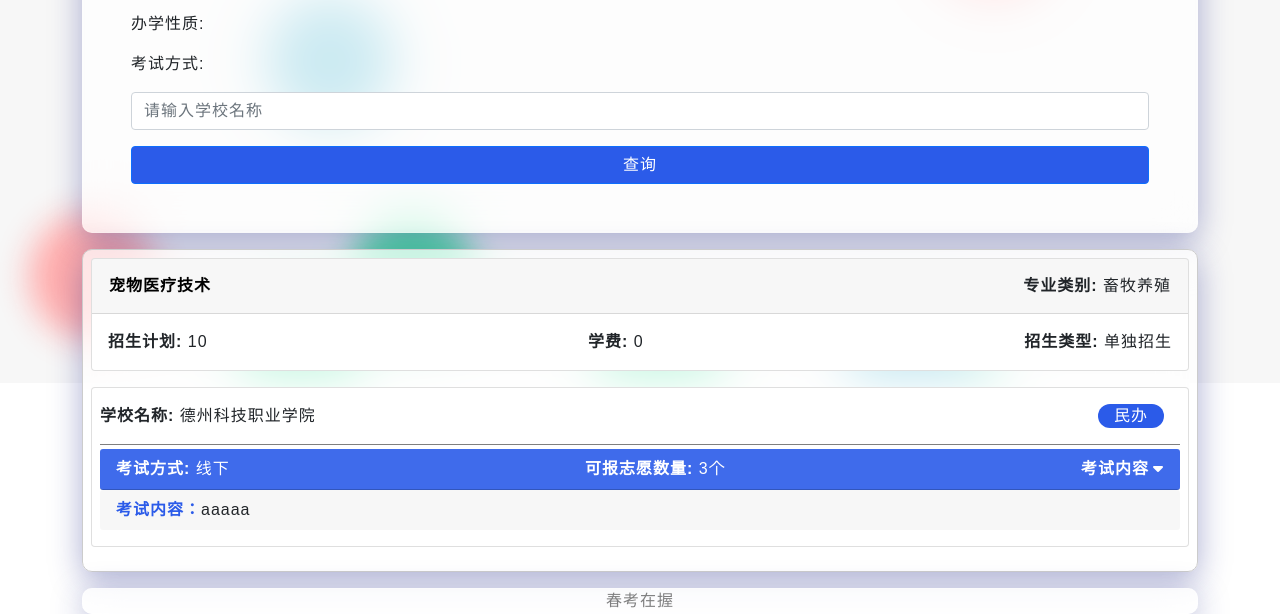
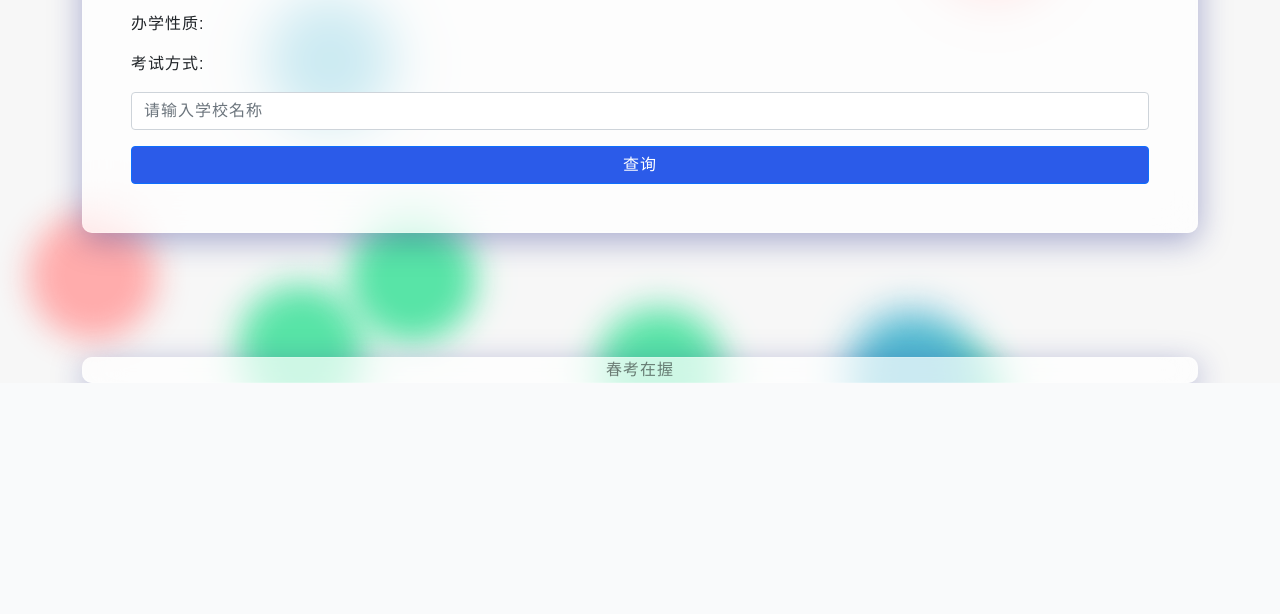
Before and after one commit to pengGgxp/chaxunxitong_dx, a Django app: page /cx_danzhao/ in a window 1280 px wide. Shown: the part 417-1031 px from the top of the page. After the commit the page ends 800 px from the top, so only its background shows below. Run offline with Django 5.2, Linux system fonts and the light colour scheme; data comes from the database, SQL or seed files in the repository; data that the repository does not hold is empty; some libraries are stand-ins or nearby versions.

Commit message:
1.2.2 加入了font-icon 修改了单招查询页面的样式 修改了查询机制，查询方式更精确，分为了单招查询。。。

```diff
--- a/templates/query/cx_danzhao.html
+++ b/templates/query/cx_danzhao.html
@@ -11,7 +11,7 @@
             border-radius: 20px;
         }
 
-        .round-xz-mb{
+        .round-xz-mb {
             background-color: #e92b2b;
             border-radius: 20px;
         }
@@ -94,49 +94,14 @@
         </div>
 
         <div id="result-container" class="mt-3">
-            <div class="cx-card border-cx mb-3 p-2">
-                <div class="card">
-                    <div class="card-header">
-                        <a class="btn d-flex flex-fill flex-row align-content-center justify-content-between px-0"
-                           data-bs-toggle="collapse" href="#collapse_0">
-                            <div class="text-black "><strong>宠物医疗技术</strong></div>
-                            <div class=""><strong>专业类别:</strong> 畜牧养殖</div>
-                        </a>
-                    </div>
-                    <div id="collapse_0" class="collapse show">
-                        <div class="card-body d-flex flex-fill flex-row align-content-center justify-content-between px-3 pb-0">
-                            <div class="mb-3"><strong>招生计划:</strong> 10</div>
-                            <div class="mb-3"><strong>学费:</strong> 0</div>
-                            <div class="mb-3"><strong>招生类型:</strong> 单独招生</div>
-                        </div>
-                    </div>
-                </div>
-                <div class="card mb-3 mt-3 px-2">
-                    <div class="d-flex align-content-center justify-content-between danzhaocx-xuexiao-card-xuexiao mb-1">
-                        <div class="my-3"><strong>学校名称:</strong> 德州科技职业学院</div>
-                        <div class="my-3 me-3 round-xz px-3 text-white"> 民办</div>
-                    </div>
-                    <div class="d-flex flex-column mb-3 ">
-                        <div class="d-flex flex-fill flex-row align-content-center justify-content-between danzhaocx-xuexiao-card-header text-white">
-                            <div><strong>考试方式:</strong> 线下</div>
-                            <div><strong>可报志愿数量:</strong> 3个</div>
-                            <div class="toggle-btn"><strong>考试内容<span class="triangle ps-1"><i
-                                    class="fas fa-caret-down "></i></span></strong></div>
-                        </div>
-                        <div class="danzhaocx-xuexiao-card-content"><strong
-                                style="color: #2b5be9">考试内容：</strong>aaaaa
-                        </div>
-                    </div>
-                </div>
 
-            </div>
         </div>
     </div>
 {% endblock %}
 
 
 {% block script %}
-        <script src="{% static 'js/query_danzhao_process.js' %}"></script>
+    <script src="{% static 'js/query_danzhao_process.js' %}"></script>
     <script src="{% static 'js/vue.min.js' %}"></script>
 
 {% endblock %}
```
